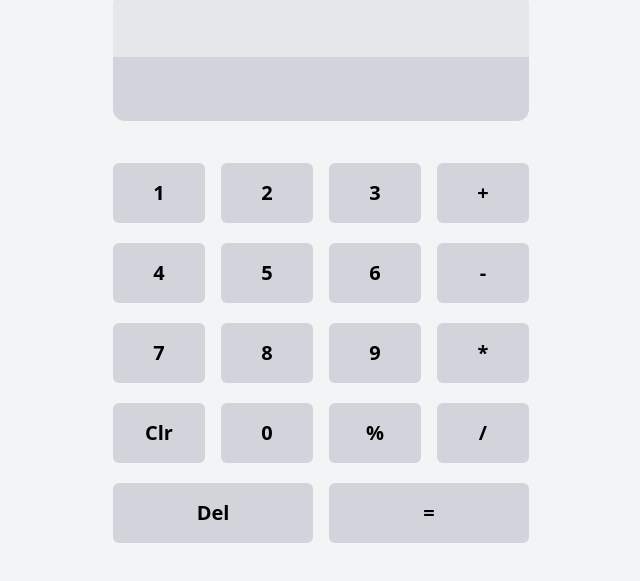
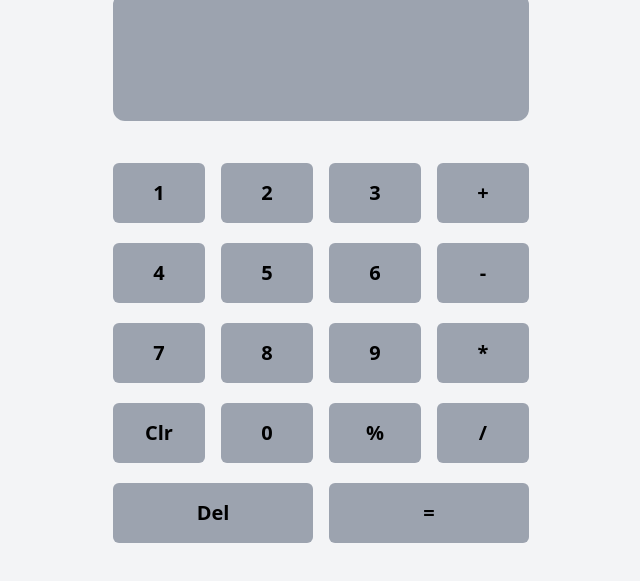
Before and after one commit to sonelAshutosh/simpleCalculator, a website built with Vite: page index.html in a window 1280 px wide. Shown: the part 127-708 px from the top of the page, without its empty margins (319-959 px from the left). Built offline with nearby package versions, Linux system fonts and the light colour scheme.

Commit message:
changed the shade and update the color scheme

```diff
--- a/index.html
+++ b/index.html
@@ -12,11 +12,11 @@
       <div class="w-full">
         <div
           id="prev"
-          class="h-16 bg-gray-200 rounded-tl-xl rounded-tr-xl flex items-center justify-end pr-4"
+          class="h-16 bg-gray-400 text-slate-500 rounded-tl-xl rounded-tr-xl flex items-center justify-end pr-4"
         ></div>
         <div
           id="textBox"
-          class="h-16 bg-gray-300 rounded-bl-xl rounded-br-xl mb-8 flex items-center justify-end pr-4"
+          class="h-16 bg-gray-400 rounded-bl-xl rounded-br-xl mb-8 flex items-center justify-end pr-4"
         ></div>
         <div class="buttons">
           <div>
@@ -24,25 +24,25 @@
               class="h-20 w-full grid grid-cols-4 gap-4 items-center justify-between"
             >
               <button
-                class="bg-gray-300 rounded-md p-4 flex items-center justify-center"
+                class="bg-gray-400 rounded-md p-4 flex items-center justify-center"
                 id="1"
               >
                 1
               </button>
               <button
-                class="bg-gray-300 rounded-md p-4 flex items-center justify-center"
+                class="bg-gray-400 rounded-md p-4 flex items-center justify-center"
                 id="2"
               >
                 2
               </button>
               <button
-                class="bg-gray-300 rounded-md p-4 flex items-center justify-center"
+                class="bg-gray-400 rounded-md p-4 flex items-center justify-center"
                 id="3"
               >
                 3
               </button>
               <button
-                class="bg-gray-300 rounded-md p-4 flex items-center justify-center"
+                class="bg-gray-400 rounded-md p-4 flex items-center justify-center"
                 id="add"
               >
                 +
@@ -52,25 +52,25 @@
               class="h-20 w-full grid grid-cols-4 gap-4 items-center justify-between"
             >
               <button
-                class="bg-gray-300 rounded-md p-4 flex items-center justify-center"
+                class="bg-gray-400 rounded-md p-4 flex items-center justify-center"
                 id="4"
               >
                 4
               </button>
               <button
-                class="bg-gray-300 rounded-md p-4 flex items-center justify-center"
+                class="bg-gray-400 rounded-md p-4 flex items-center justify-center"
                 id="5"
               >
                 5
               </button>
               <button
-                class="bg-gray-300 rounded-md p-4 flex items-center justify-center"
+                class="bg-gray-400 rounded-md p-4 flex items-center justify-center"
                 id="6"
               >
                 6
               </button>
               <button
-                class="bg-gray-300 rounded-md p-4 flex items-center justify-center"
+                class="bg-gray-400 rounded-md p-4 flex items-center justify-center"
                 id="subs"
               >
                 -
@@ -80,25 +80,25 @@
               class="h-20 w-full grid grid-cols-4 gap-4 items-center justify-between"
             >
               <button
-                class="bg-gray-300 rounded-md p-4 flex items-center justify-center"
+                class="bg-gray-400 rounded-md p-4 flex items-center justify-center"
                 id="7"
               >
                 7
               </button>
               <button
-                class="bg-gray-300 rounded-md p-4 flex items-center justify-center"
+                class="bg-gray-400 rounded-md p-4 flex items-center justify-center"
                 id="8"
               >
                 8
               </button>
               <button
-                class="bg-gray-300 rounded-md p-4 flex items-center justify-center"
+                class="bg-gray-400 rounded-md p-4 flex items-center justify-center"
                 id="9"
               >
                 9
               </button>
               <button
-                class="bg-gray-300 rounded-md p-4 flex items-center justify-center"
+                class="bg-gray-400 rounded-md p-4 flex items-center justify-center"
                 id="mul"
               >
                 *
@@ -108,26 +108,26 @@
               class="h-20 w-full grid grid-cols-4 gap-4 items-center justify-between"
             >
               <button
-                class="bg-gray-300 rounded-md p-4 flex items-center justify-center"
+                class="bg-gray-400 rounded-md p-4 flex items-center justify-center"
                 id="Clr"
               >
                 Clr
               </button>
               <button
-                class="bg-gray-300 rounded-md p-4 flex items-center justify-center"
+                class="bg-gray-400 rounded-md p-4 flex items-center justify-center"
                 id="0"
               >
                 0
               </button>
 
               <button
-                class="bg-gray-300 rounded-md p-4 flex items-center justify-center"
+                class="bg-gray-400 rounded-md p-4 flex items-center justify-center"
                 id="mod"
               >
                 %
               </button>
               <button
-                class="bg-gray-300 rounded-md p-4 flex items-center justify-center"
+                class="bg-gray-400 rounded-md p-4 flex items-center justify-center"
                 id="div"
               >
                 /
@@ -137,14 +137,14 @@
               class="h-20 w-full grid grid-cols-2 gap-4 items-center justify-between"
             >
               <button
-                class="bg-gray-300 rounded-md p-4 flex items-center justify-center"
+                class="bg-gray-400 rounded-md p-4 flex items-center justify-center"
                 id="Del"
               >
                 Del
               </button>
               <button
                 id="res"
-                class="bg-gray-300 rounded-md p-4 flex items-center justify-center"
+                class="bg-gray-400 rounded-md p-4 flex items-center justify-center"
               >
                 =
               </button>
```
